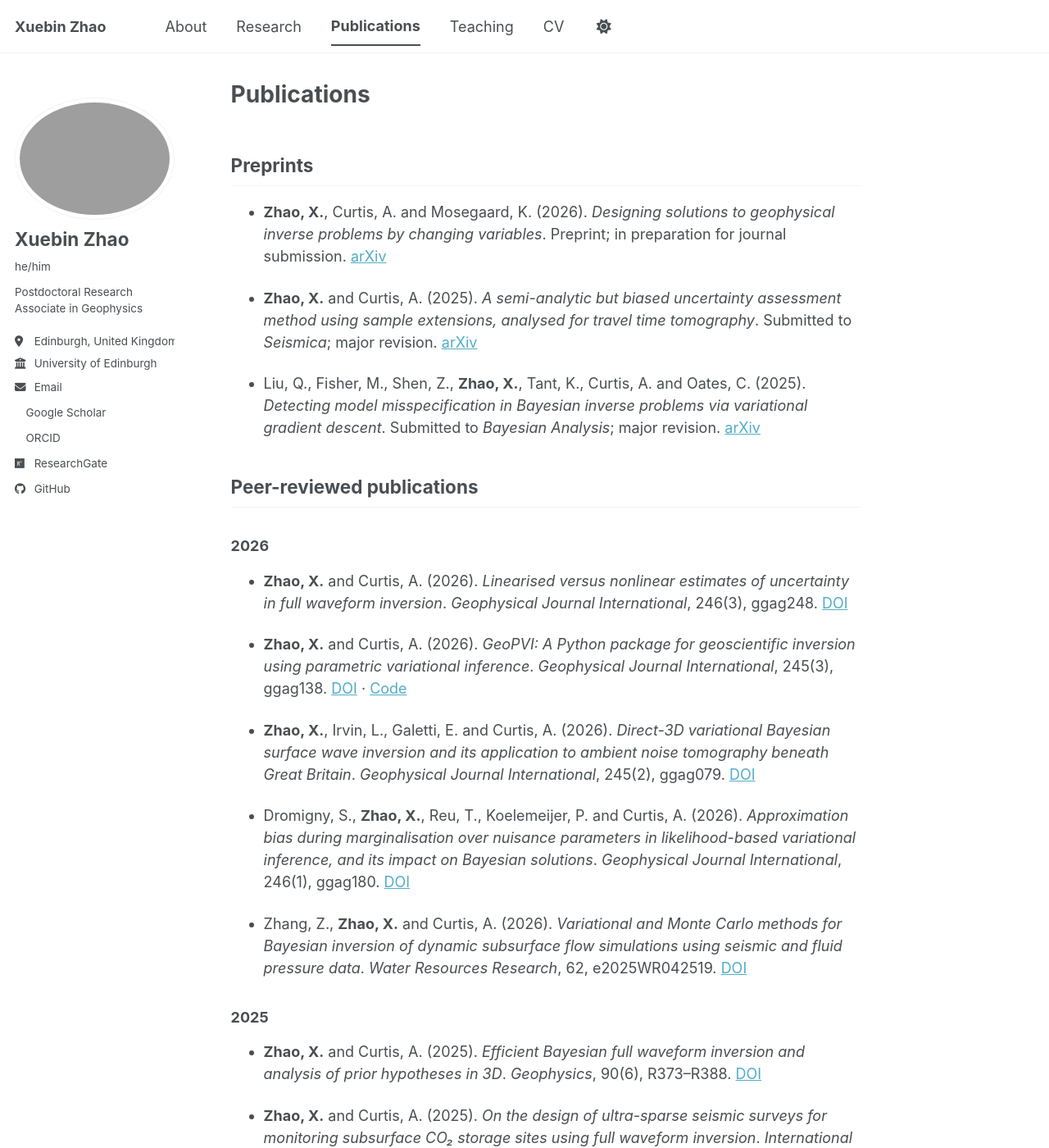
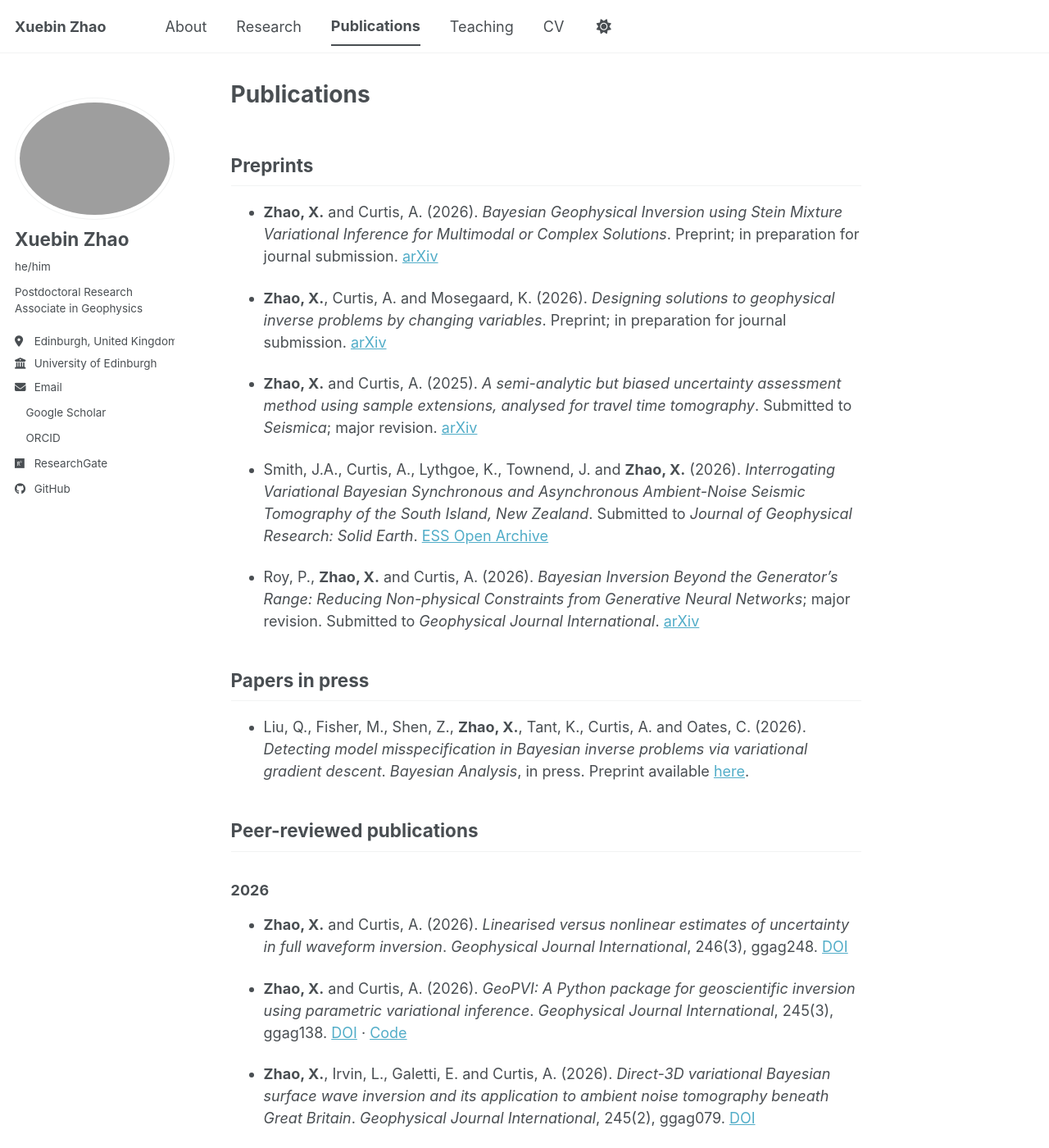
Before and after one commit to XuebinZhaoZXB/xuebinzhaozxb.github.io, a Jekyll site: the page built from content/publications.md, in a window 1280 px wide and 1400 px high. Shown: the whole window at 82% size. Built offline with Jekyll 4.4.1, drawn with Linux system fonts in a browser that asks for light colours; a style sheet for code colours, icons or effects is not loaded.

Commit message:
update publication 20261026

```diff
--- a/content/publications.md
+++ b/content/publications.md
@@ -6,12 +6,21 @@ author_profile: true
 ---
 
 ## Preprints
+- **Zhao, X.** and Curtis, A. (2026). *Bayesian Geophysical Inversion using Stein Mixture Variational Inference for Multimodal or Complex Solutions*.  Preprint; in preparation for journal submission. [arXiv](https://doi.org/10.48550/arXiv.2610.23603)
 
 - **Zhao, X.**, Curtis, A. and Mosegaard, K. (2026). *Designing solutions to geophysical inverse problems by changing variables*. Preprint; in preparation for journal submission. [arXiv](https://doi.org/10.48550/arXiv.2604.26937)
 
 - **Zhao, X.** and Curtis, A. (2025). *A semi-analytic but biased uncertainty assessment method using sample extensions, analysed for travel time tomography*. Submitted to *Seismica*; major revision. [arXiv](https://arxiv.org/abs/2507.16353)
 
-- Liu, Q., Fisher, M., Shen, Z., **Zhao, X.**, Tant, K., Curtis, A. and Oates, C. (2025). *Detecting model misspecification in Bayesian inverse problems via variational gradient descent*. Submitted to *Bayesian Analysis*; major revision. [arXiv](https://doi.org/10.48550/arXiv.2512.01667)
+- Smith, J.A., Curtis, A., Lythgoe, K., Townend, J. and **Zhao, X.** (2026). *Interrogating Variational Bayesian Synchronous and Asynchronous Ambient-Noise Seismic Tomography of the South Island, New Zealand*. Submitted to *Journal of Geophysical Research: Solid Earth*. [ESS Open Archive](https://doi.org/10.22541/essoar.15008110/v1)
+
+- Roy, P., **Zhao, X.** and Curtis, A. (2026). *Bayesian Inversion Beyond the Generator's Range: Reducing Non-physical Constraints from Generative Neural Networks*; major revision. Submitted to *Geophysical Journal International*. [arXiv](https://doi.org/10.48550/arXiv.2610.16614)
+
+
+## Papers in press
+
+- Liu, Q., Fisher, M., Shen, Z., **Zhao, X.**, Tant, K., Curtis, A. and Oates, C. (2026). *Detecting model misspecification in Bayesian inverse problems via variational gradient descent*. *Bayesian Analysis*, in press. Preprint available [here](https://doi.org/10.48550/arXiv.2512.01667).
+
 
 ## Peer-reviewed publications
 
```
